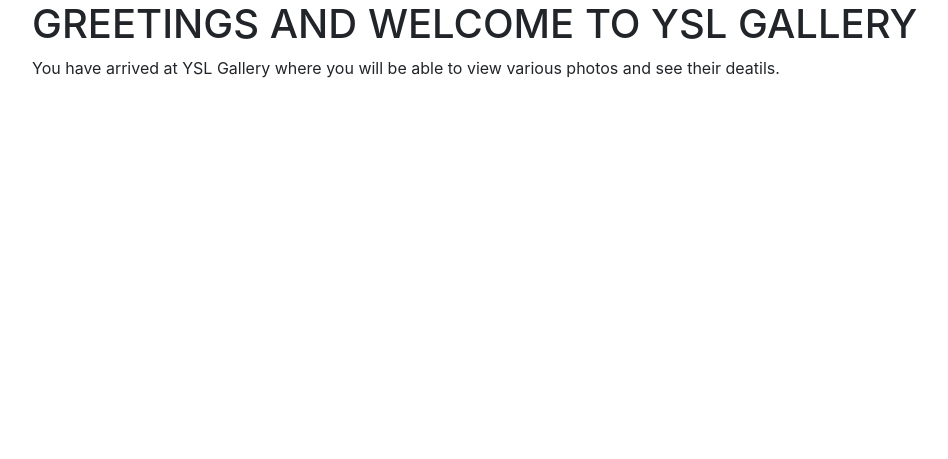
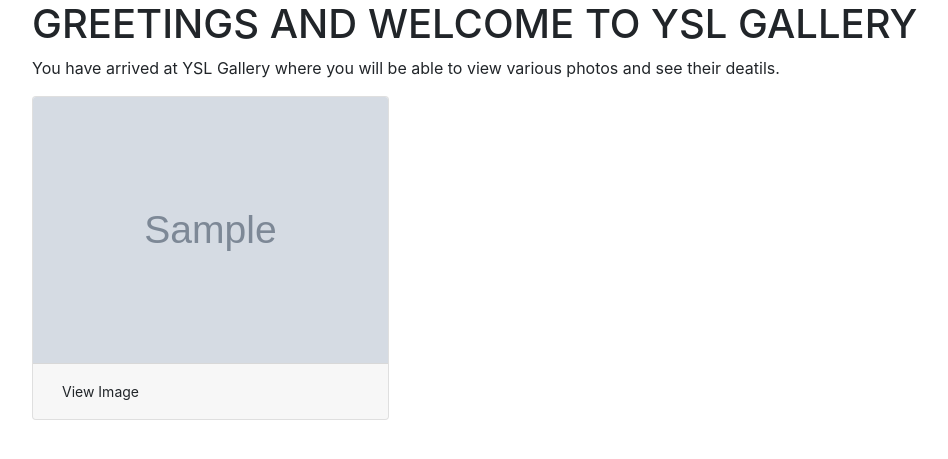
Before and after one commit to Alvin-21/gallery, a Django app: page / in a window 1280 px wide. Shown: the part 56-515 px from the top of the page, without its empty margins (53-1001 px from the left). Run offline with Django 3.2, Linux system fonts and the light colour scheme; tables that the repository leaves empty hold one stand-in row (values such as "Sample post"); grey boxes marked "Sample" are stand-in pictures; some libraries are stand-ins or nearby versions.

Commit message:
Add template logic for viewing images.

```diff
--- a/photos/templates/index.html
+++ b/photos/templates/index.html
@@ -4,6 +4,16 @@
 <div class="container">
     <h1>GREETINGS AND WELCOME TO YSL GALLERY</h1>
     <p>You have arrived at YSL Gallery where you will be able to view various photos and see their deatils.</p>
+    <div class="card-columns">
+        {% for image in images %}
+        <div class="card">
+            <img class="card-img-top" src="{{image.image.url}}" alt="{{image.name}}">
+            <div class="card-footer">
+                <a class="btn btn-sm" href="#">View Image</a>
+            </div>
+        </div>
+        {% endfor %}
+    </div>
 </div>
 
 {%endblock%}
```
